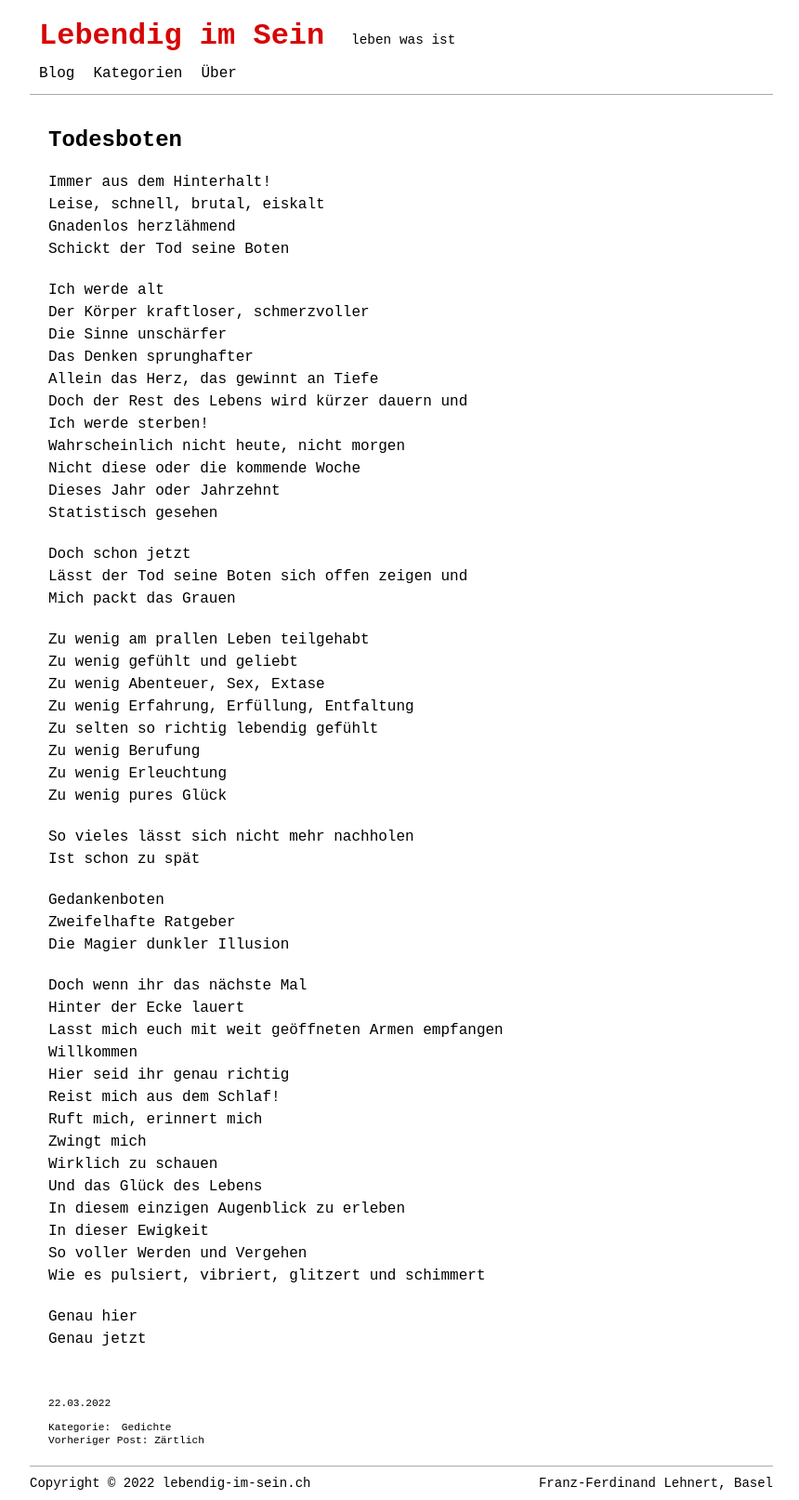
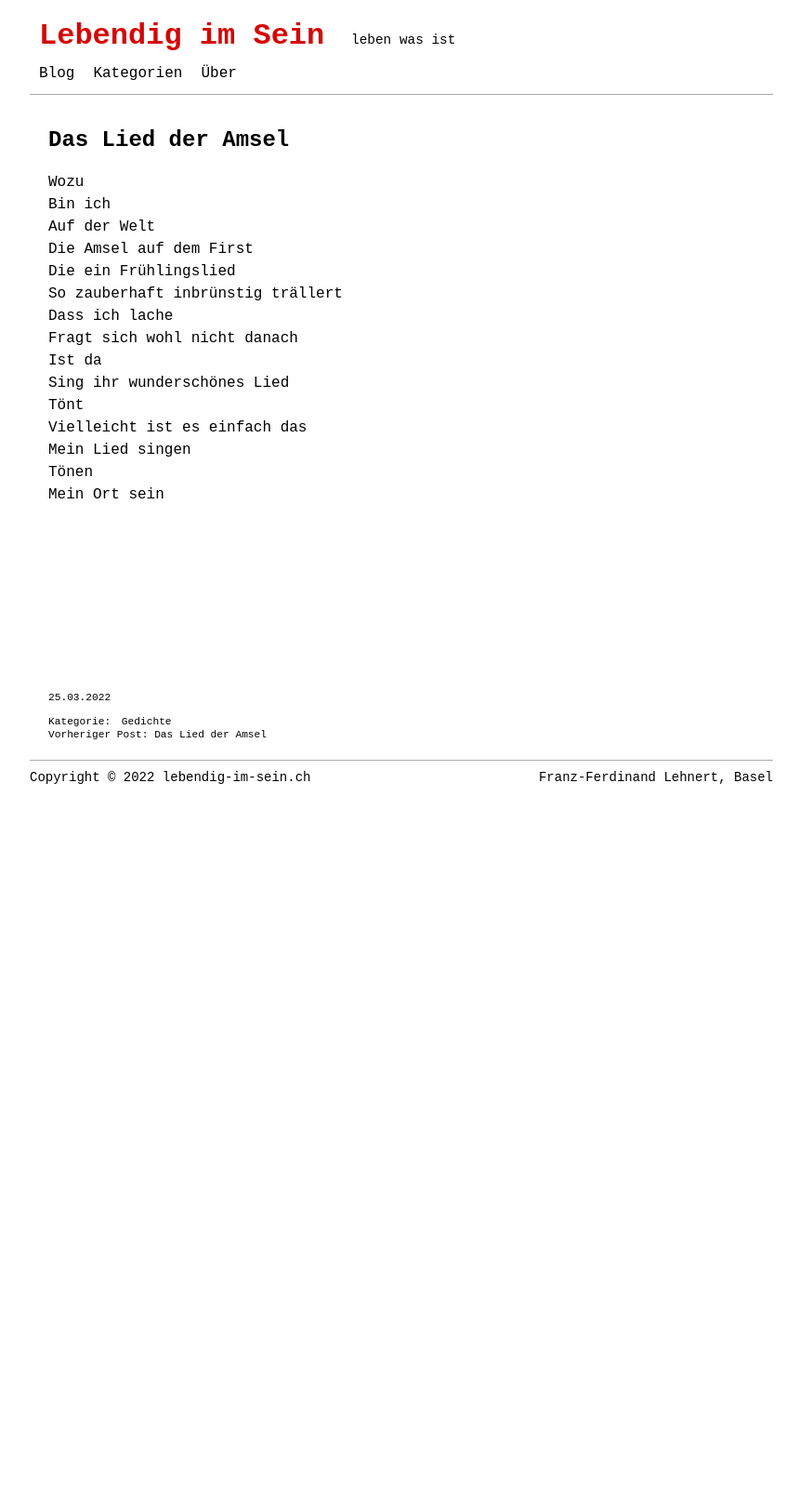
Before and after one commit to lebendigimsein/webpage, a Jekyll site: the page built from _posts/2022-03-25-das-lied-der-amsel.markdown, in a window 1280 px wide. Shown: the whole page at 93% size, without its empty margins (208-1068 px from the left). Built offline with Jekyll 4.4.1, drawn with Linux system fonts in a browser that asks for light colours; after the commit the page ends 900 px from its top, so only the background shows below that.

Commit message:
resolving chaos

```diff
--- a/_posts/2022-03-25-das-lied-der-amsel.markdown
+++ b/_posts/2022-03-25-das-lied-der-amsel.markdown
@@ -1,63 +1,24 @@
 ---
 layout: post
-title: Todesboten
-date: 2022-03-22
+title: Das Lied der Amsel
+date: 2022-03-25
 last_modified_at:
 categories: [Gedichte]
 tags: []
 ---
 
-Immer aus dem Hinterhalt!
-Leise, schnell, brutal, eiskalt
-Gnadenlos herzlähmend
-Schickt der Tod seine Boten
-
-Ich werde alt
-Der Körper kraftloser, schmerzvoller
-Die Sinne unschärfer
-Das Denken sprunghafter
-Allein das Herz, das gewinnt an Tiefe
-Doch der Rest des Lebens wird kürzer dauern und
-Ich werde sterben!
-Wahrscheinlich nicht heute, nicht morgen
-Nicht diese oder die kommende Woche
-Dieses Jahr oder Jahrzehnt
-Statistisch gesehen
-
-Doch schon jetzt
-Lässt der Tod seine Boten sich offen zeigen und
-Mich packt das Grauen
-
-Zu wenig am prallen Leben teilgehabt
-Zu wenig gefühlt und geliebt
-Zu wenig Abenteuer, Sex, Extase
-Zu wenig Erfahrung, Erfüllung, Entfaltung
-Zu selten so richtig lebendig gefühlt
-Zu wenig Berufung
-Zu wenig Erleuchtung
-Zu wenig pures Glück
-
-So vieles lässt sich nicht mehr nachholen
-Ist schon zu spät
-
-Gedankenboten
-Zweifelhafte Ratgeber
-Die Magier dunkler Illusion
-
-Doch wenn ihr das nächste Mal
-Hinter der Ecke lauert
-Lasst mich euch mit weit geöffneten Armen empfangen
-Willkommen
-Hier seid ihr genau richtig
-Reist mich aus dem Schlaf!
-Ruft mich, erinnert mich
-Zwingt mich
-Wirklich zu schauen
-Und das Glück des Lebens
-In diesem einzigen Augenblick zu erleben
-In dieser Ewigkeit
-So voller Werden und Vergehen
-Wie es pulsiert, vibriert, glitzert und schimmert
-
-Genau hier
-Genau jetzt
+Wozu
+Bin ich
+Auf der Welt
+Die Amsel auf dem First
+Die ein Frühlingslied
+So zauberhaft inbrünstig trällert
+Dass ich lache
+Fragt sich wohl nicht danach
+Ist da
+Sing ihr wunderschönes Lied
+Tönt
+Vielleicht ist es einfach das
+Mein Lied singen
+Tönen
+Mein Ort sein
```
Also changed, not shown: _posts/2022-03-22-todesboten.markdown (added, +63 -0 lines).
